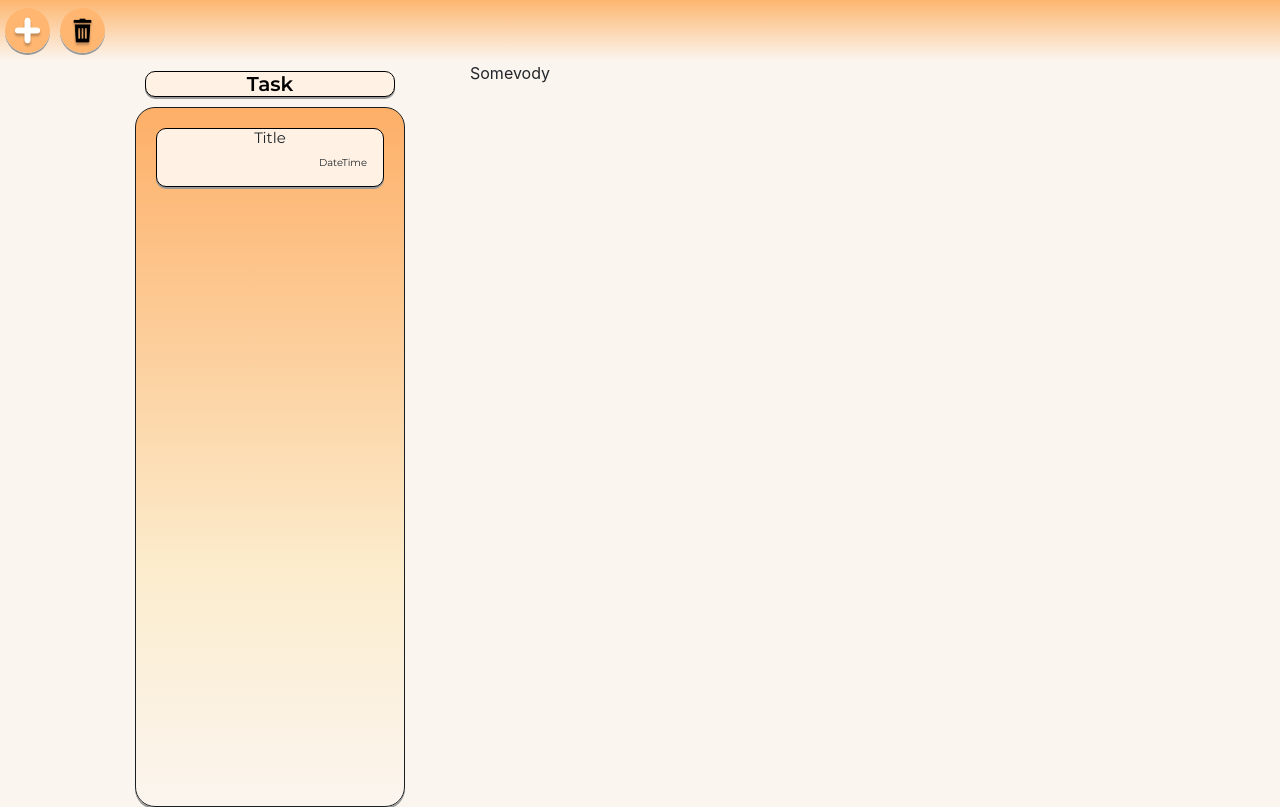
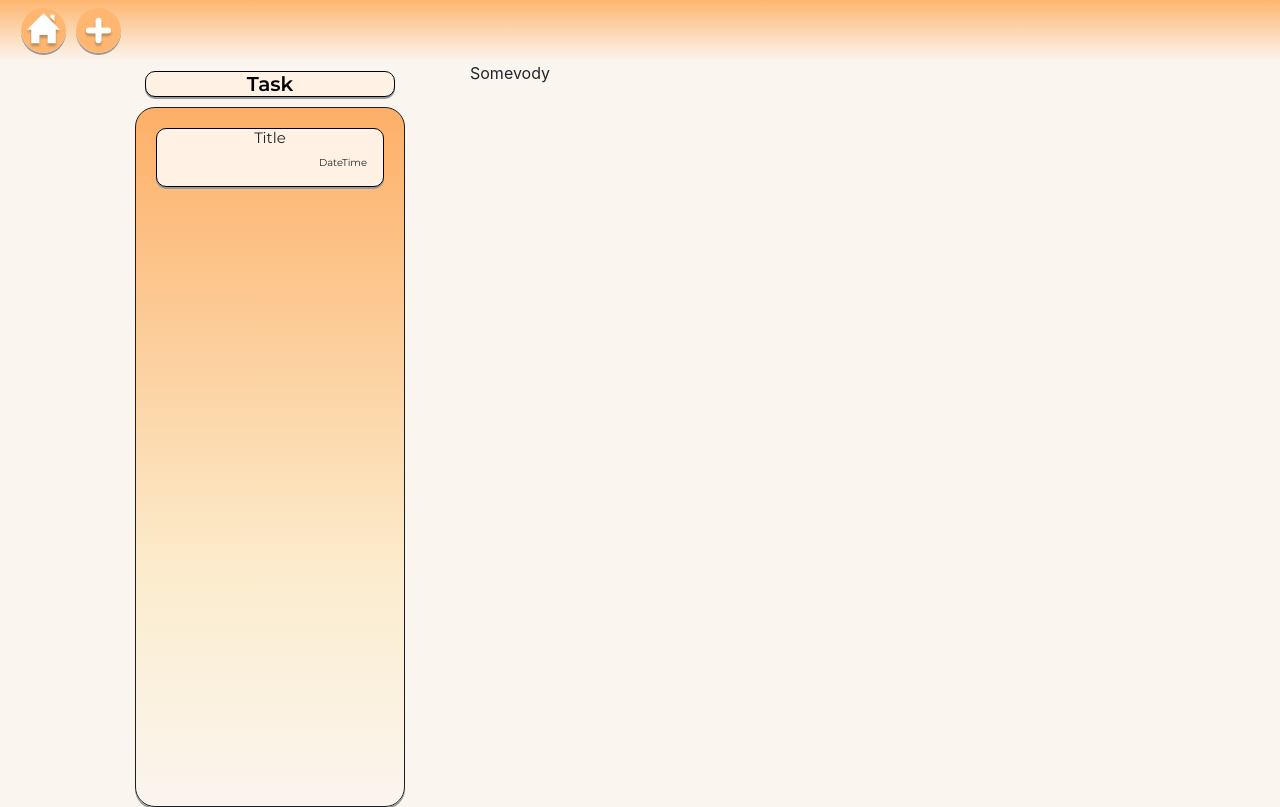
Before and after one commit to junmaks/WebOrganizer, a Django app: page /add/ in a window 1280 px wide. Run offline with Django 3.2, Linux system fonts and the light colour scheme; parts of the project's set-up code (start-up, migrations or seed data) failed here and were passed over; some libraries are stand-ins or nearby versions.

Commit message:
correct nav template

```diff
--- a/weborganizer/templates/inc/_nav.html
+++ b/weborganizer/templates/inc/_nav.html
@@ -1,15 +1,17 @@
 {% load static %}
-<nav class="navbar padding_container">
+<nav class="navbar">
     <form class="form-inline">
-        <div class="row">
+        <div class="row padding_container ">
             <div class="button_nav_div">
-                <a href="{% url 'add' %}"><img class="button1" src="{% static 'image/newtask.png' %}" width="45" height="45"
-                                 href="123"></a>
+                <a href="{% url 'home' %}"><img class="button1" src="{% static 'image/home_page.png' %}" width="45"
+                                                height="45"
+                                                href="123"></a>
 
             </div>
             <div class="button_nav_div">
-                <a href="{% url 'view' %}"><img class="button1" src="{% static 'image/deletetask.png' %}" width="45" height="45"
-                                 href="123"></a>
+                <a href="{% url 'add' %}"><img class="button1" src="{% static 'image/newtask.png' %}" width="45"
+                                               height="45"
+                                               href="123"></a>
             </div>
         </div>
     </form>
```
